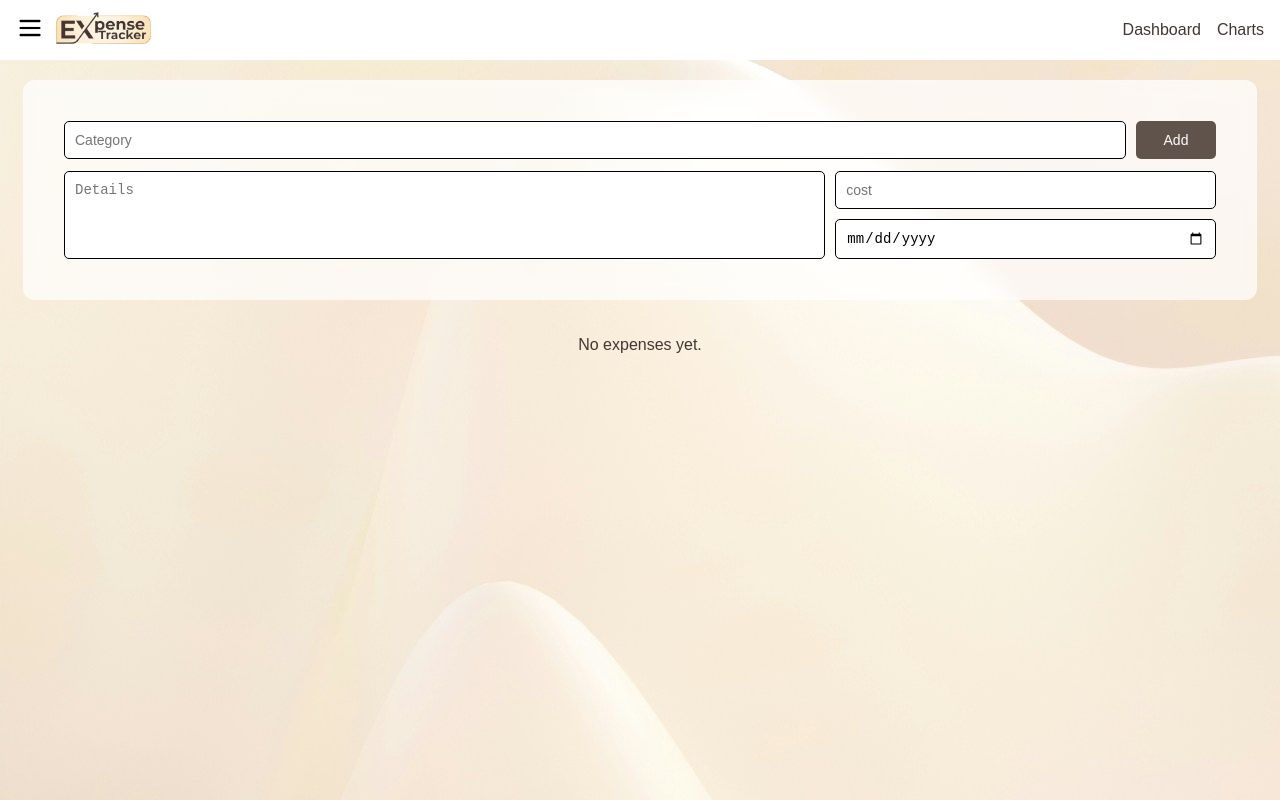
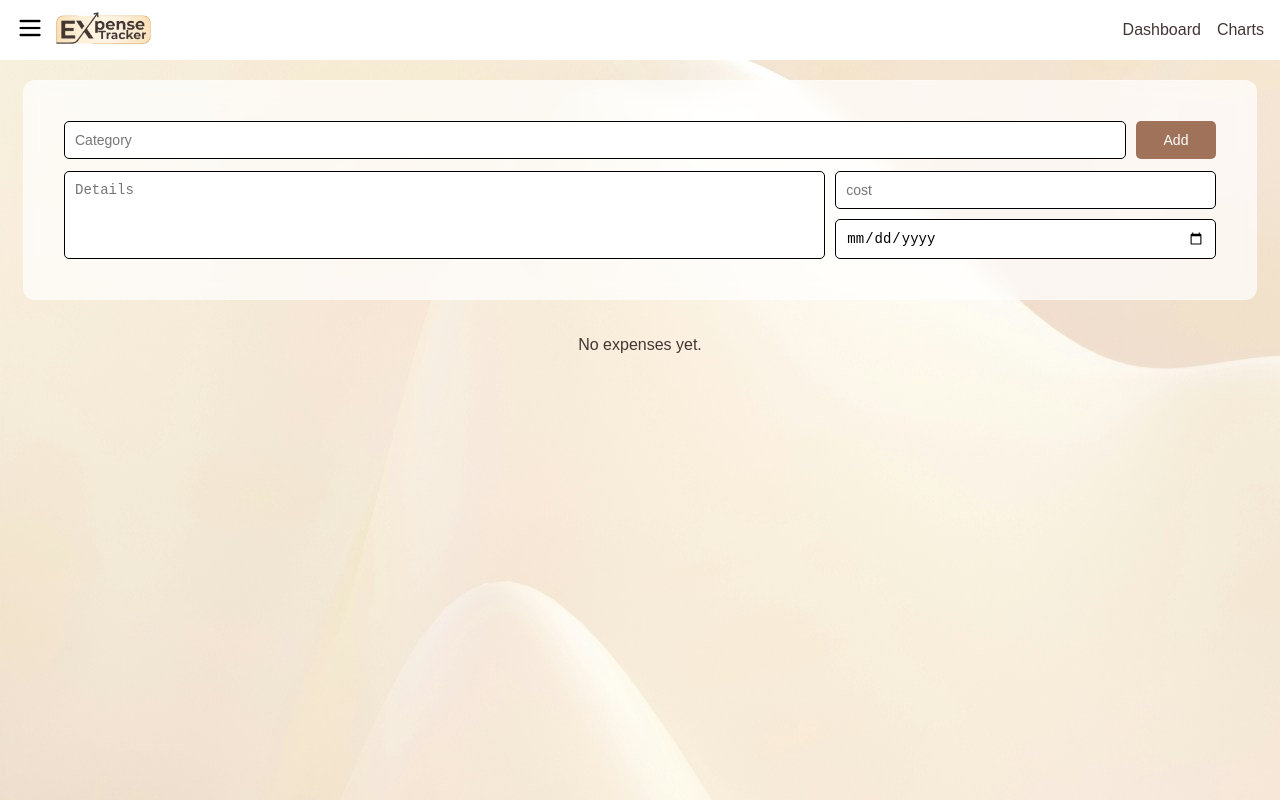
Before and after one commit to rajarshi-tech/Expense-Tracker, a React (Vite) app in the folder expense-tracker/: page / in a window 1280 px wide. Built offline with nearby package versions, Linux system fonts and the light colour scheme.

Commit message:
css changes

```diff
--- a/expense-tracker/src/components/ExpenseForm.css
+++ b/expense-tracker/src/components/ExpenseForm.css
@@ -73,15 +73,15 @@
   padding: 5px;
   font-size: 14px;
   color: white;
-  background-color: #60534b;
+  background-color: #9f7259;
   cursor: pointer;
   transition: all 0.3s;
 }
 .add-button:hover {
-  background-color: #7d6b60;
+  background-color: #b38268;
   transition: all 0.3s;
 }
 .add-button:active {
-  background-color: #55483f;
+  background-color: #9f6445;
   transition: all 0.3s;
 }
```
